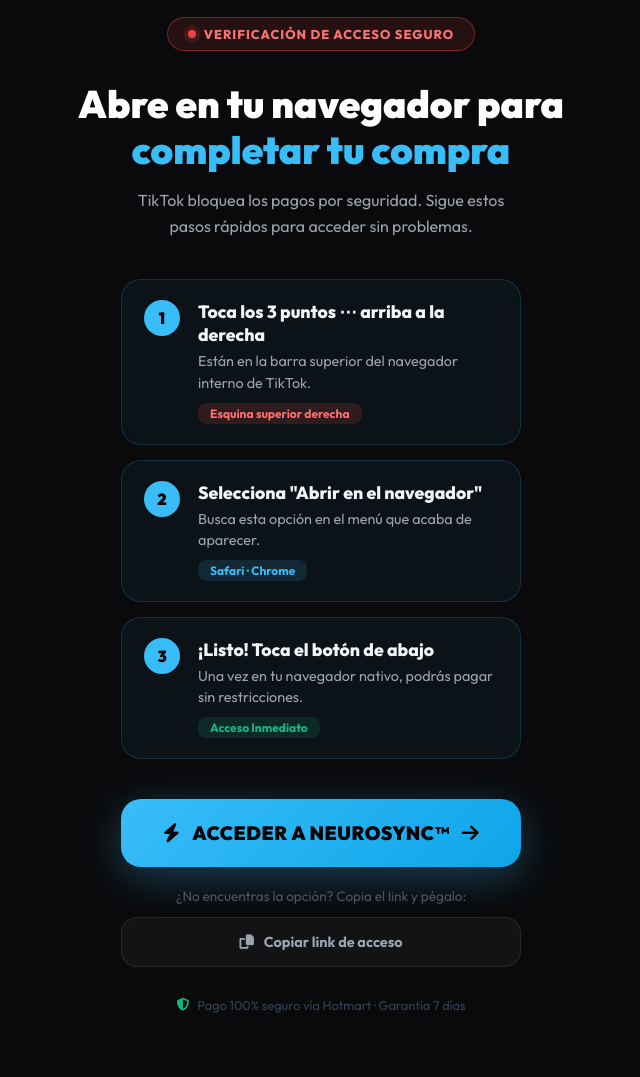
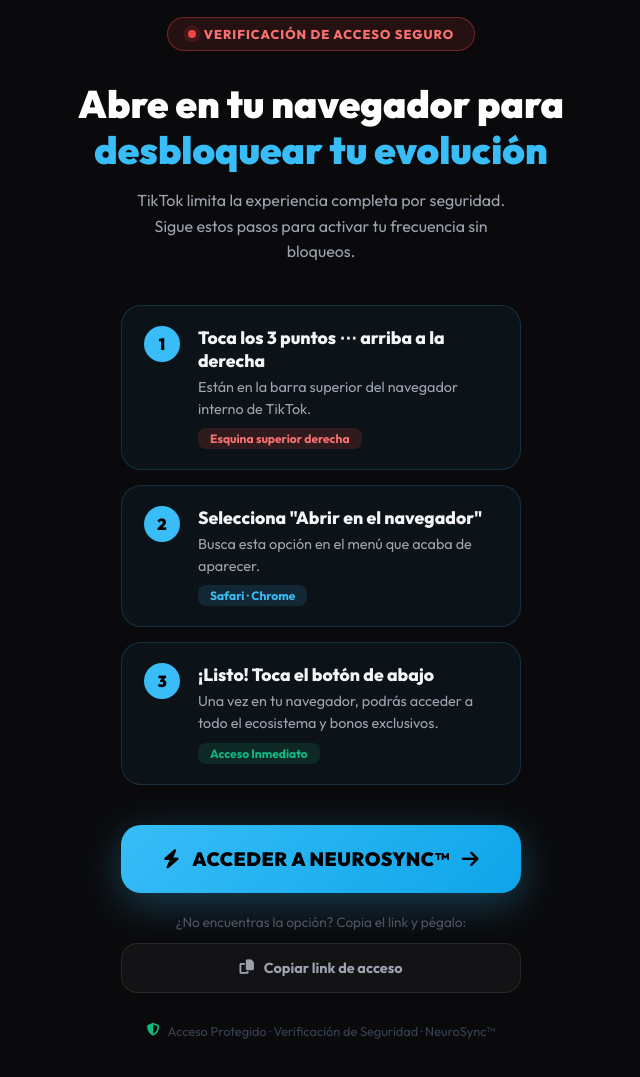
Before and after one commit to frecuenciassanadoras/saltar-tiktok, a website: page index.html in a window 1280 px wide. Shown: the part 89-1166 px from the top of the page, without its empty margins (319-959 px from the left). Drawn offline with Linux system fonts and the light colour scheme.

Commit message:
Add files via upload

```diff
--- a/index.html
+++ b/index.html
@@ -218,8 +218,8 @@
         Verificación de Acceso Seguro
     </div>
 
-    <h1>Abre en tu navegador para <em>completar tu compra</em></h1>
-    <p class="sub">TikTok bloquea los pagos por seguridad. Sigue estos pasos rápidos para acceder sin problemas.</p>
+    <h1>Abre en tu navegador para <em>desbloquear tu evolución</em></h1>
+    <p class="sub">TikTok limita la experiencia completa por seguridad. Sigue estos pasos para activar tu frecuencia sin bloqueos.</p>
 
     <!-- ── STEPS ── -->
     <div class="steps">
@@ -243,7 +243,7 @@
             <div class="snum">3</div>
             <div class="sbody">
                 <h4>¡Listo! Toca el botón de abajo</h4>
-                <p>Una vez en tu navegador nativo, podrás pagar sin restricciones.</p>
+                <p>Una vez en tu navegador, podrás acceder a todo el ecosistema y bonos exclusivos.</p>
                 <span class="pill pill-green">Acceso Inmediato</span>
             </div>
         </div>
@@ -269,7 +269,7 @@
 
     <div class="trust">
         <i class="fas fa-shield-alt"></i>
-        Pago 100% seguro vía Hotmart · Garantía 7 días
+        Acceso Protegido · Verificación de Seguridad · NeuroSync™
     </div>
 
     <script>
```
